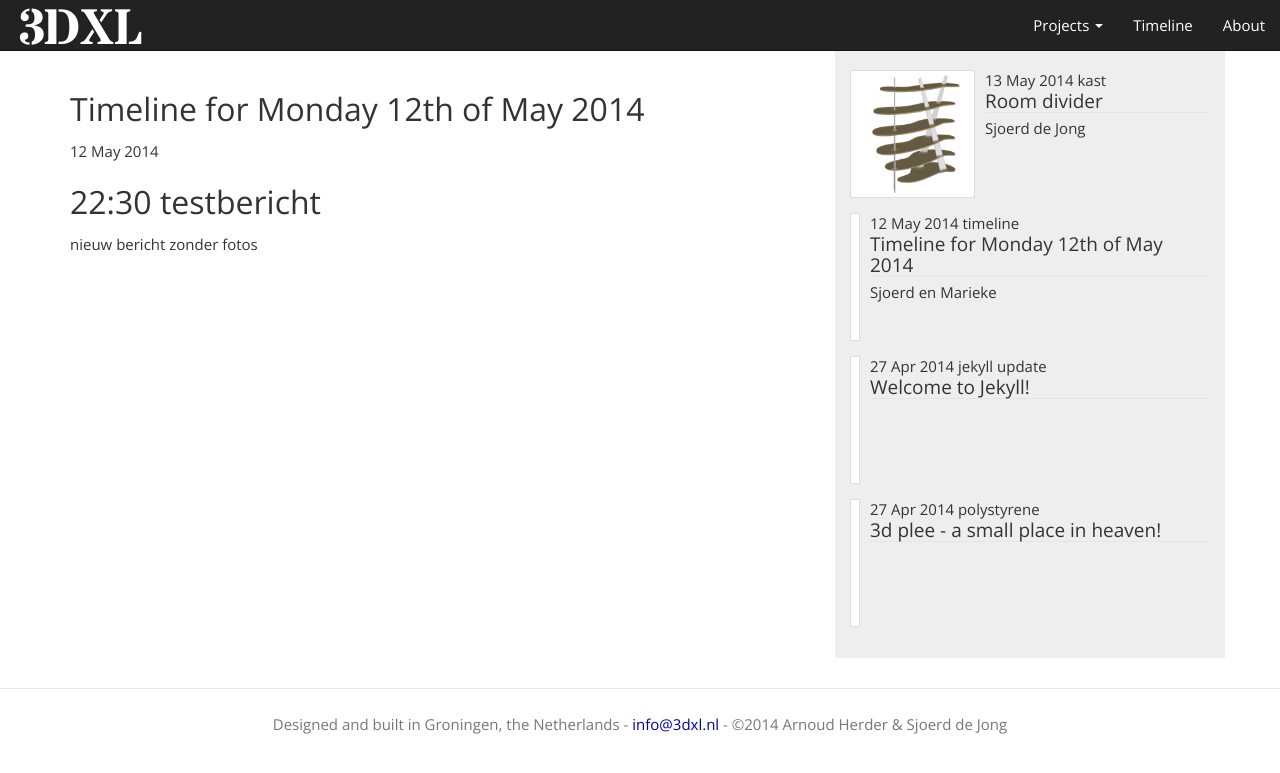
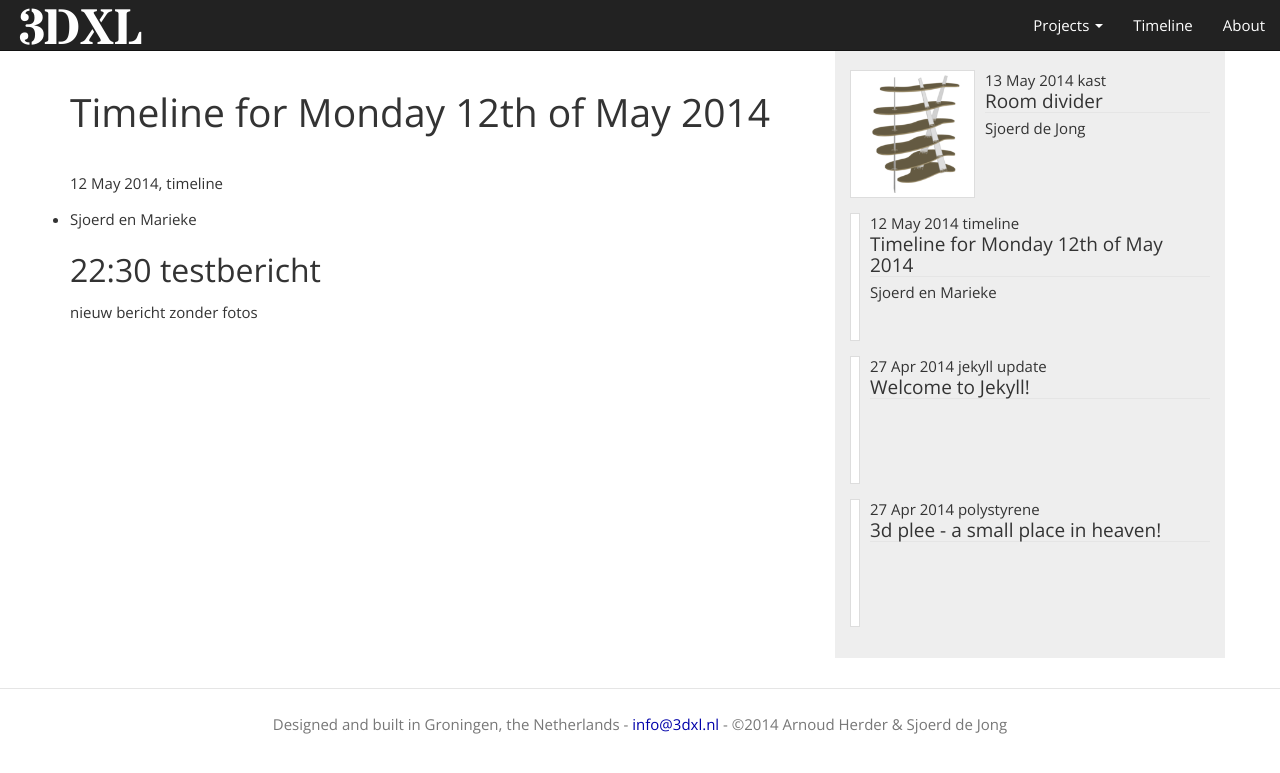
Before and after one commit to 3dxl/3dxl.github.io, a Jekyll site: the page built from _posts/2014-05-12-timeline.markdown, in a window 1280 px wide. Shown: the top 773 px of the page. Built offline with Jekyll 4.4.1, drawn with Linux system fonts in a browser that asks for light colours; nearby versions of some CDN libraries; Markdown is read by kramdown in place of the engine named in the settings.

Commit message:
Fix object name on pages

```diff
--- a/_layouts/post.html
+++ b/_layouts/post.html
@@ -1,11 +1,11 @@
 ---
 layout: default
 ---
-<h2>{{ page.title }}</h2>
+<h1>{{ page.title }}</h1>
 
-<p class="meta">{{ page.date | date_to_string }}{% for category in post.categories %}, {{category}}{% endfor %}</p>
+<p class="meta">{{ page.date | date_to_string }}{% for category in page.categories %}, {{category}}{% endfor %}</p>
 
-<ul class="meta">{% for author in post.authors %}
+<ul class="meta">{% for author in page.authors %}
   <li>{{author}}</li>
 {% endfor %}</ul>
 
```
